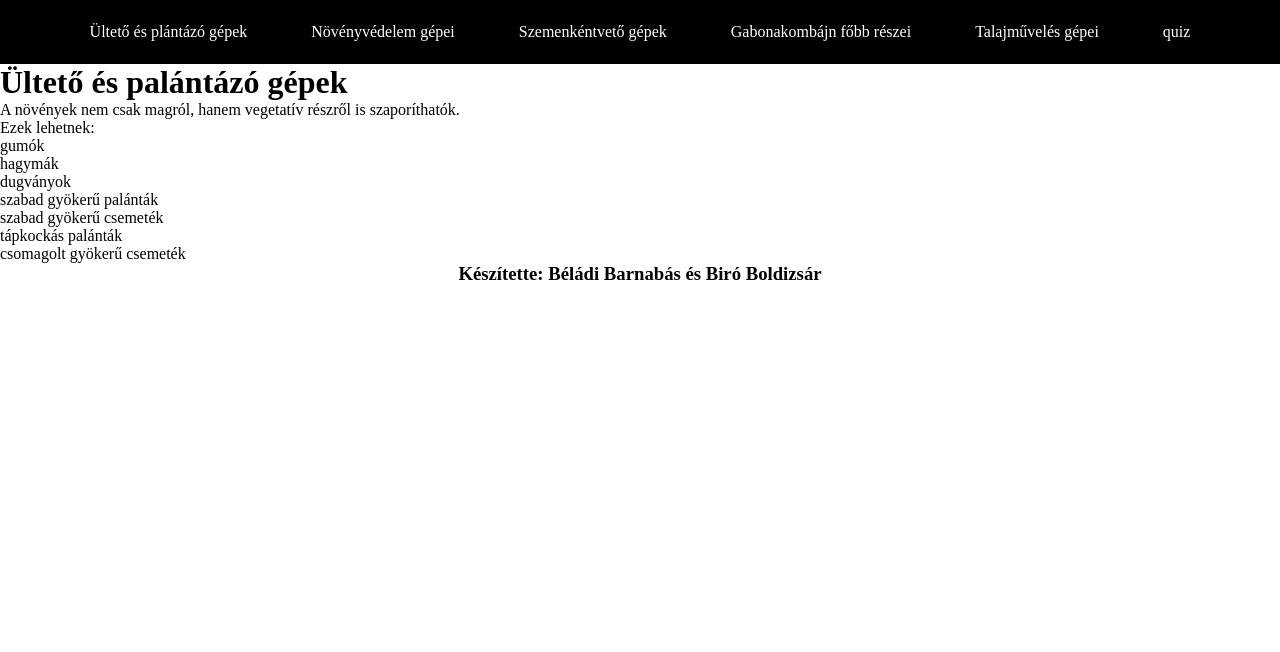
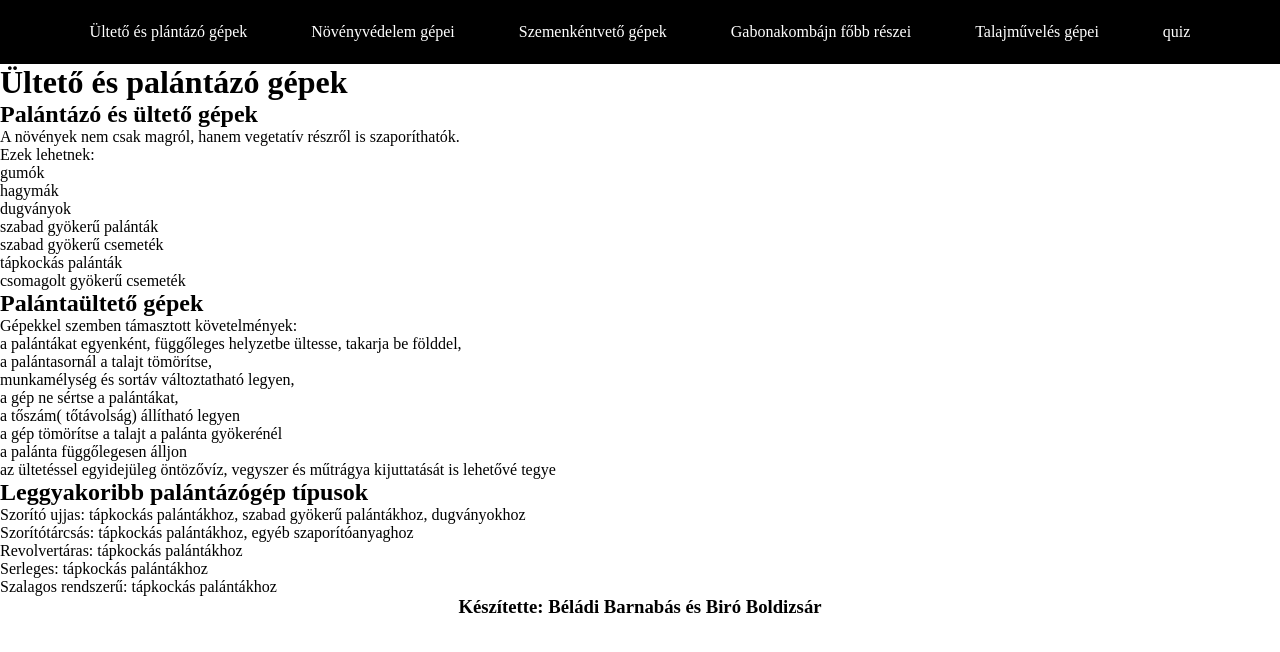
Before and after one commit to beladibarnabas1/Mathi-sz-Nap-Weboldal-Projekt, a plain HTML site: page index.html in a window 1280 px wide. Drawn offline with Linux system fonts and the light colour scheme.

Commit message:
ultetohoz tartalom hozzaadas

```diff
--- a/index.html
+++ b/index.html
@@ -18,6 +18,9 @@
 
 <div id="ulteto">
     <h1>Ültető és palántázó gépek</h1>
+    <h2>
+        Palántázó és ültető gépek
+    </h2>
     <p>
         A növények nem csak magról, hanem vegetatív részről is szaporíthatók.
     </p>
@@ -32,8 +35,68 @@
         <li>tápkockás palánták</li>
         <li>csomagolt gyökerű csemeték</li>
     </ul>
+
+    <h2>
+        Palántaültető gépek
+    </h2>
+
+    <caption>
+        Gépekkel szemben támasztott követelmények:
+    </caption>
+
+<ul>
+    <li>a palántákat egyenként, függőleges helyzetbe ültesse, takarja be földdel,
+</li>
+    <li>a palántasornál a talajt tömörítse,
+</li>
+    <li>munkamélység és sortáv változtatható legyen,
+</li>
+    <li>a gép ne sértse a palántákat,
+</li>
+    <li>a tőszám( tőtávolság) állítható legyen
+</li>
+    <li>a gép tömörítse a talajt a palánta gyökerénél
+</li>
+    <li>a palánta függőlegesen álljon
+</li>
+    <li>az ültetéssel egyidejüleg öntözővíz, vegyszer és műtrágya kijuttatását is lehetővé tegye
+</li>
+</ul>
+
+<h2>Leggyakoribb palántázógép típusok</h2>
+
+<ul>
+    <li>Szorító ujjas: tápkockás palántákhoz, szabad gyökerű palántákhoz, dugványokhoz
+</li>
+    <li>Szorítótárcsás: tápkockás palántákhoz, egyéb szaporítóanyaghoz
+</li>
+    <li>Revolvertáras: tápkockás palántákhoz
+</li>
+    <li>Serleges: tápkockás palántákhoz
+</li>
+    <li>Szalagos rendszerű: tápkockás palántákhoz
+</li>
+</ul>
+
+</div>
+<div id="novenyvedelem">
+
 </div>
 
+
+<div id="szemenkent">
+
+</div>
+
+
+<div id="gabona">
+
+</div>
+
+
+<div id="talajmuveles">
+
+</div>
 
 
 <footer>
```
